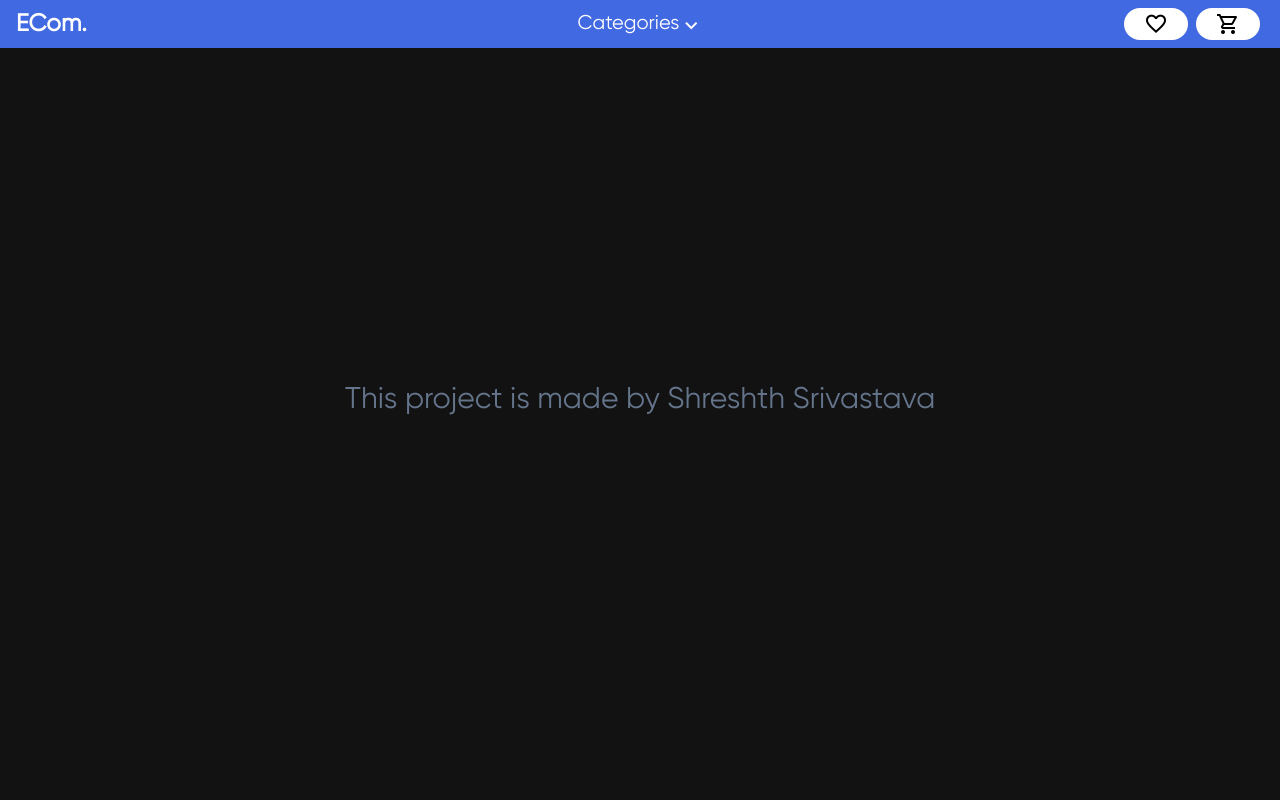
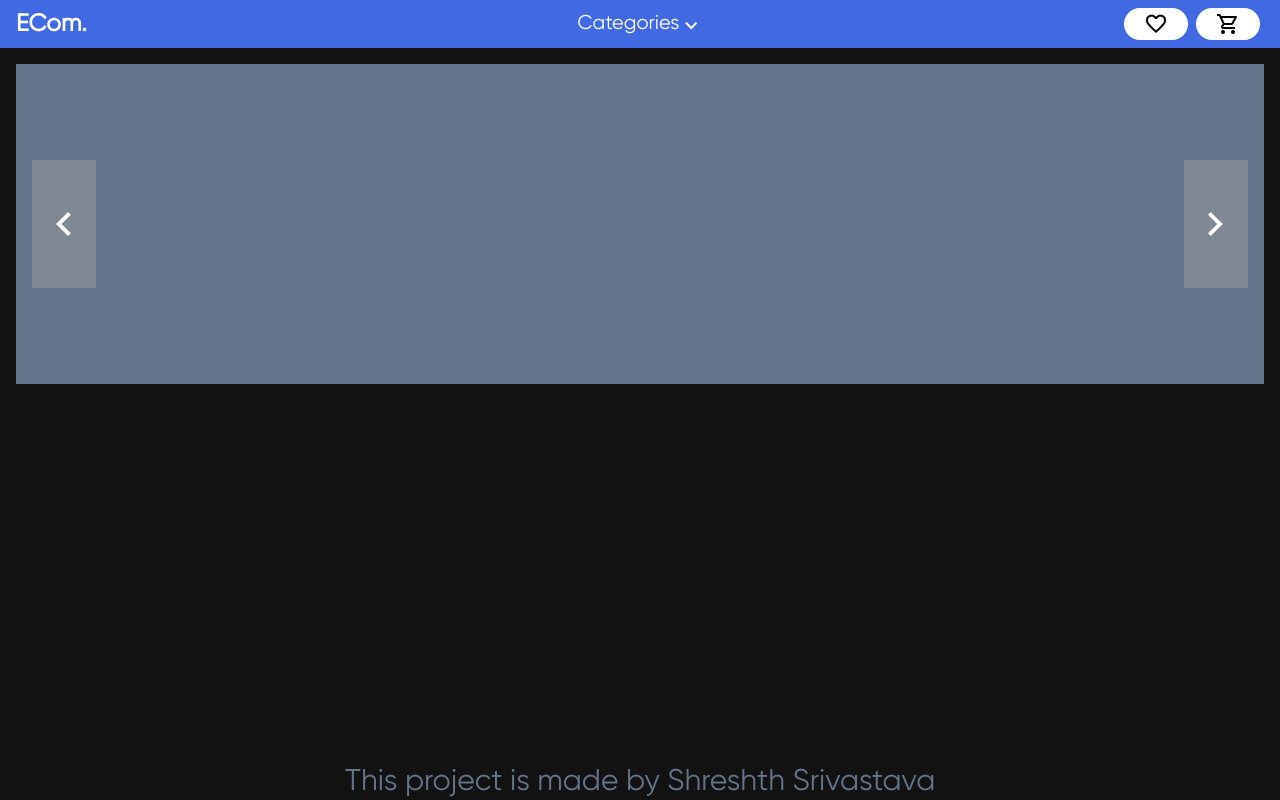
Before and after one commit to Shreshth-Srivastava/E-Commerce-Website, a Django app: page / in a window 1280 px wide. Run offline with Django 4.2, Linux system fonts and the light colour scheme; data comes from the database, SQL or seed files in the repository; both versions use the stored data as it was after the commit; some libraries are stand-ins or nearby versions.

Commit message:
Updated files

```diff
--- a/App/urls.py
+++ b/App/urls.py
@@ -13,5 +13,5 @@ urlpatterns = [
     path('wishlist/', views.Wishlist, name='wishlist'),
     path('cart/', views.Cart, name='cart'),
     path('checkout/<int:pk>/', views.Checkout, name='checkout'),
-    path('category/<str:category>/', views.Category, name='Category'),
+    path('category/<str:category>/', views.Category, name='category'),
 ]
--- a/App/views.py
+++ b/App/views.py
@@ -39,7 +39,7 @@ def cartadd(request, pk):
     user.orderPrice += product.price
     product.save()
     user.save()
-    return redirect('home')
+    return redirect('category',product.category)
 
 def cartadd_wislist(request, pk):
     product = Product.objects.get(pk=pk)
@@ -58,7 +58,7 @@ def AddToWishlist(request, pk):
     user.wishlist += 1
     product.save()
     user.save()
-    return redirect('home')
+    return redirect('category',product.category)
 
 def RemoveFromWishlist(request, pk):
     product = Product.objects.get(pk=pk)
--- a/Static/script/script.js
+++ b/Static/script/script.js
@@ -19,3 +19,16 @@ category.addEventListener('click',()=>{
         flag = 0;
     }
 })
+
+const banner_container = document.querySelector('#banner_container');
+const banner = document.querySelector('.banner');
+const arr_lft = document.querySelector('#arrow_left');
+const arr_rgt = document.querySelector('#arrow_right');
+
+arr_lft.addEventListener('click',()=>{
+    if(banner_container.pageXOffset != undefined){
+        if(banner_container.pageXOffset >= banner.offsetWidth){
+            banner_container.pageXOffset =- banner.offsetWidth;
+        }
+    }
+})
--- a/Templates/base.html
+++ b/Templates/base.html
@@ -29,11 +29,11 @@
         </div>
       </div>
     <div class="categoryList text-xl absolute top-[100%] left-0 pt-12 px-40 w-full h-[0rem] opacity-0 overflow-hidden bg-[rgba(40,40,40,.95)] flex item-start justify-between">
-      <a href="{% url 'Category' 'Shoes' %}" class="h-[2rem]">Shoes</a>
-      <a href="{% url 'Category' 'Electronics' %}" class="h-[2rem]">Electronics</a>
-      <a href="{% url 'Category' 'Cosmetics' %}" class="h-[2rem]">Cosmetics</a>
-      <a href="{% url 'Category' 'Watch' %}" class="h-[2rem]">Watch</a>
-      <a href="{% url 'Category' 'Clothing Accessories' %}" class="h-[2rem]">Clothing Accessories</a>
+      <a href="{% url 'category' 'Shoes' %}" class="h-[2rem]">Shoes</a>
+      <a href="{% url 'category' 'Electronics' %}" class="h-[2rem]">Electronics</a>
+      <a href="{% url 'category' 'Cosmetics' %}" class="h-[2rem]">Cosmetics</a>
+      <a href="{% url 'category' 'Watch' %}" class="h-[2rem]">Watch</a>
+      <a href="{% url 'category' 'Clothing Accessories' %}" class="h-[2rem]">Clothing Accessories</a>
     </div>
     </nav>
     {% block content %} {% endblock content %}
--- a/Templates/checkout.html
+++ b/Templates/checkout.html
@@ -51,7 +51,7 @@
                 </div>
             </div>
         </div>
-        <a href="{% url 'cart' %}" class="w-full mt-12 bg-blue-500 text-center text-xl rounded-full">Go back to cart</a>
+        <a href="{% url 'cart' %}" class="w-full mt-12 p-1 bg-blue-500 text-center text-xl rounded-full">Go back to cart</a>
     </div>
 </body>
 </html>
--- a/Templates/index.html
+++ b/Templates/index.html
@@ -1,5 +1,22 @@
 {% extends "base.html" %}
 
 {% block content %}
-<h1 class="text-3xl text-slate-500 absolute top-1/2 left-1/2 -translate-x-1/2 -translate-y-1/2">This project is made by Shreshth Srivastava</h1>
+<div id="banner_container" class="w-full h-full pt-16 px-4 flex flex-col items-center justify-between">
+    <div class="relative w-full h-[20rem] flex items-center justify-between overflow-x-scroll overflow-y-auto whitespace-nowrap snap-x snap-mandatory">
+        <div id="arrow_left" class="arrow-lft cursor-pointer fixed ml-4 bg-[rgba(153,153,153,.5)] w-[4rem] h-[8rem] flex items-center justify-center"><span class="material-symbols-outlined scale-[2]">
+            keyboard_arrow_left
+            </span>
+        </div>
+        <div id="arrow_right" class="arrow-lft cursor-pointer fixed right-[0] mr-8 bg-[rgba(153,153,153,.5)] w-[4rem] h-[8rem] flex items-center justify-center"><span class="material-symbols-outlined scale-[2]">
+            keyboard_arrow_right
+            </span>
+        </div>
+        <div class="banner w-full h-full bg-slate-500 snap-center shrink-0"></div>
+        <div class="banner w-full h-full bg-blue-500  snap-center shrink-0"></div>
+        <div class="banner w-full h-full bg-green-500  snap-center shrink-0"></div>
+        <div class="banner w-full h-full bg-yellow-500  snap-center shrink-0"></div>
+        <div class="banner w-full h-full bg-orange-500  snap-center shrink-0"></div>
+    </div>
+    <h1 class="text-3xl text-slate-500">This project is made by Shreshth Srivastava</h1>
+</div>
 {% endblock content %}
```
Also changed, not shown: db.sqlite3.
